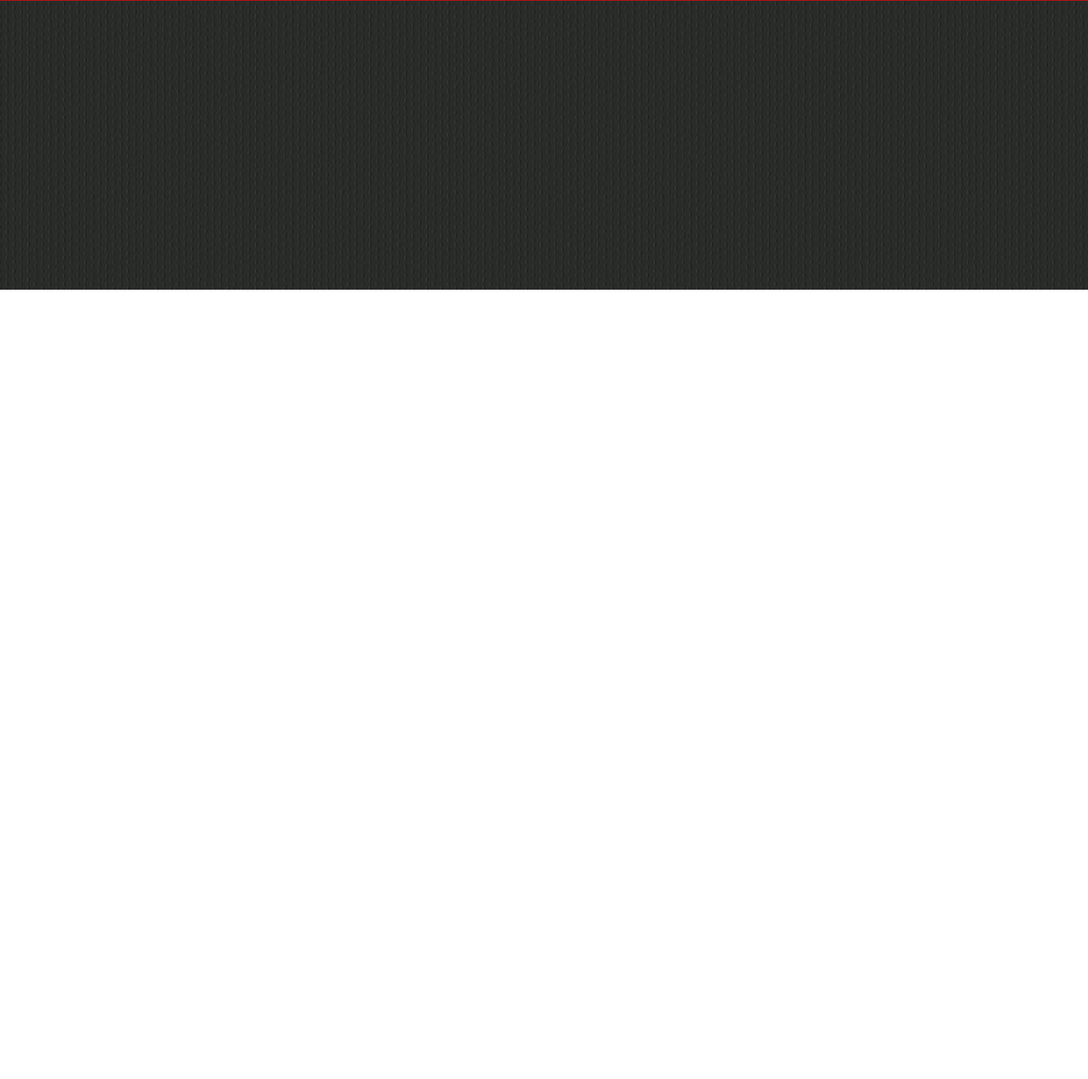
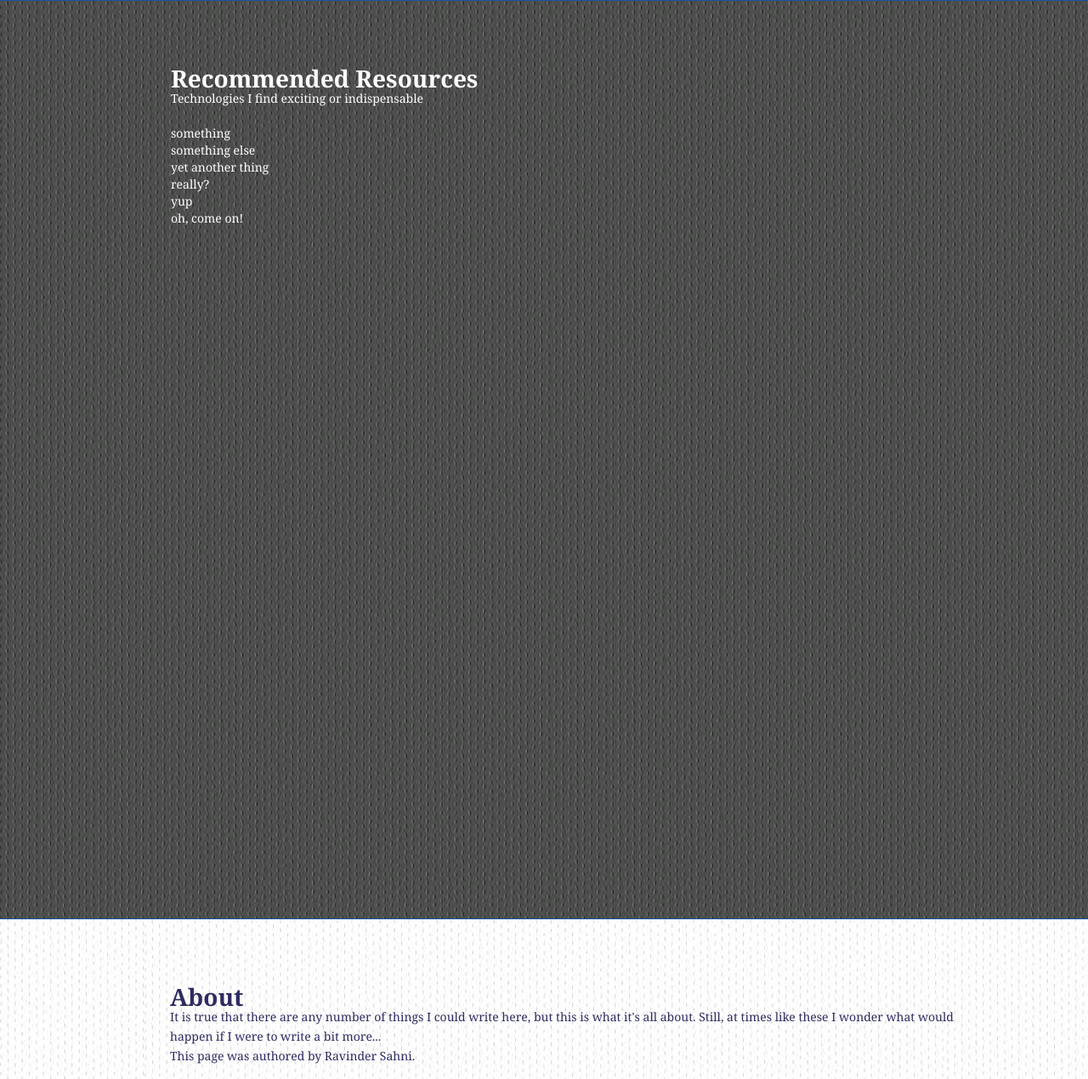
Before and after one commit to autoFilter/sqips-new, a plain HTML site: page index.html in a window 1280 px wide. Shown: the part 1090-2360 px from the top of the page at 85% size. Before the commit the page ends 1431 px from the top, so only its background shows below. Drawn offline with Linux system fonts and the light colour scheme.

Commit message:
[HTML/CSS] Merges 'Home', 'About' and 'Contact' into 1 page

```diff
--- a/index.html
+++ b/index.html
@@ -3,6 +3,8 @@
   <head>
     <meta charset="utf-8">
     <title>sqips rs</title>
+    <link rel="shortcut icon" href="/favicon.ico" type="image/x-icon">
+    <link rel="icon" href="/favicon.ico" type="image/x-icon">
     <link rel="stylesheet" type="text/css" href="/style.css" media="screen">
     <meta name="generator" content="nanoc 3.2.4">
   </head>
@@ -15,9 +17,9 @@
   			<nav id="head">
   				<ul>
   					<li><a href="/">Home</a></li>
-            <li><a href="/about/">About</a></li>
+            <li><a href="#about">About</a></li>
             <li><a href="https://github.com/autoFilter">Projects</a></li>
-            <li><a href="/resources/">Contact</a></li>
+            <li><a href="#resources">Contact</a></li>
             <li><a href="https://twitter.com/#!/sqips">Twitter</a></li>
   				</ul>
   			</nav>
@@ -63,13 +65,39 @@
 		  	<p>Semantically speaking, I've used the &lt;aside&gt; tag, and that means it should relate to the main content, so it looks like I     			   might already be going about this a bit backwards. But, hey, at least I'm thinking about it, right?
 		  	</p>
 
-  		  <section id="chunk">
-      	  </section>
+
 
   		</aside>
 
   	</div>
-  		<footer>
+ 		<section id = "resources">
+ 	      		<article ="web-design">
+ 	    	  		<h1>Recommended Resources</h1>
+ 	    			<p>Technologies I find exciting or indispensable</p>
+ 	    			<ul>
+ 	    				<li>something</li>
+ 	    				<li>something else</li>
+ 	    				<li>yet another thing</li>
+ 	    				<li>really?</li>
+ 	    				<li>yup</li>
+ 	    				<li>oh, come on!</li>
+ 	    			</ul>
+ 	    	  	</article>
+ 	    </section>
+
+ 	    <section id = "about">
+	 	   <article>
+	 	    <h1>About</h1>
+
+	 	    <p>It is true that there are any number of things I could write here, but this is what it's all about. Still, at times like these I    			   wonder what would happen if I were to write a bit more...</p>
+
+	 	    <p>This page was authored by Ravinder Sahni.</p>
+	 	   </article>
+		</section>
+ 	      	<section id="chunk">
+ 	      	</section>
+
+   		<footer>
   	    <nav id="foot"><ul><li></li><li></li><li></li></ul></nav>
   		</footer>
  <script src = "js/jquery-1.7.1.min.js"></script>
--- a/style.css
+++ b/style.css
@@ -472,11 +472,12 @@ a:visited {
 
 }
 
+
+a:hover {
+  color: #1755a0;
+}
 a:active {
   /* color: #f90; */
-  color: #1755a0;
-}
-a:hover {
   color: #1755a0;
 }
 #logo a {
@@ -617,7 +618,6 @@ footer {
   height: 340px;
   // border-top: 2px solid #1e6ac7;
   border-top: 1px solid #af0000;
-  margin-top: 1.2em;
   clear: both;
 }
 
@@ -642,7 +642,7 @@ footer li {
   text-align: left;
 }
 
- #sidebar p {
+ section, #sidebar p {
 
    font-size: 14px;
 
@@ -650,14 +650,12 @@ footer li {
    padding-top: 2.4em;
  }
 
-
-
 #chunk {
   position: fixed;
   bottom: 5%;
   right:3%;
   width: 100px;
-  height: 100px;
+  height: 60px;
   z-index: 10000;
   background-color:    #fff;
   //border: 2px dashed #498ded;
@@ -678,12 +676,38 @@ footer li {
   line-height: 20px;
 }
 
-#sidebar ul {
+#sidebar ul, #resources ul {
   list-style-type: none;
   margin: 20px 0;
 }
 
-#sidebar li {
+#sidebar li, #resources li {
   font-size: 14px;
   line-height: 20px;
 }
+#resources {
+  padding-top: 80px;
+  padding-left: 62px;
+  background-image: url('/img/sqipsres.png');
+  min-height: 1000px;
+  clear:both;
+  border-top: 1px #1755a0 solid;
+  border-bottom: 1px #1755a0 solid;
+  color: white;
+}
+
+#about article, #resources article {
+  width: 940px;
+  margin: auto;
+  padding-right: 30px;
+  padding-left: 30px;
+}
+
+#about {
+  width: 940px;
+  margin: auto;
+  padding-top: 80px;
+  background-image: url('/img/sqipsbg.png');
+  min-height: 1000px;
+  clear:both;
+}
```
Also changed, not shown: favicon.ico (added), img/sqipsres.png (added), 1 other file.
